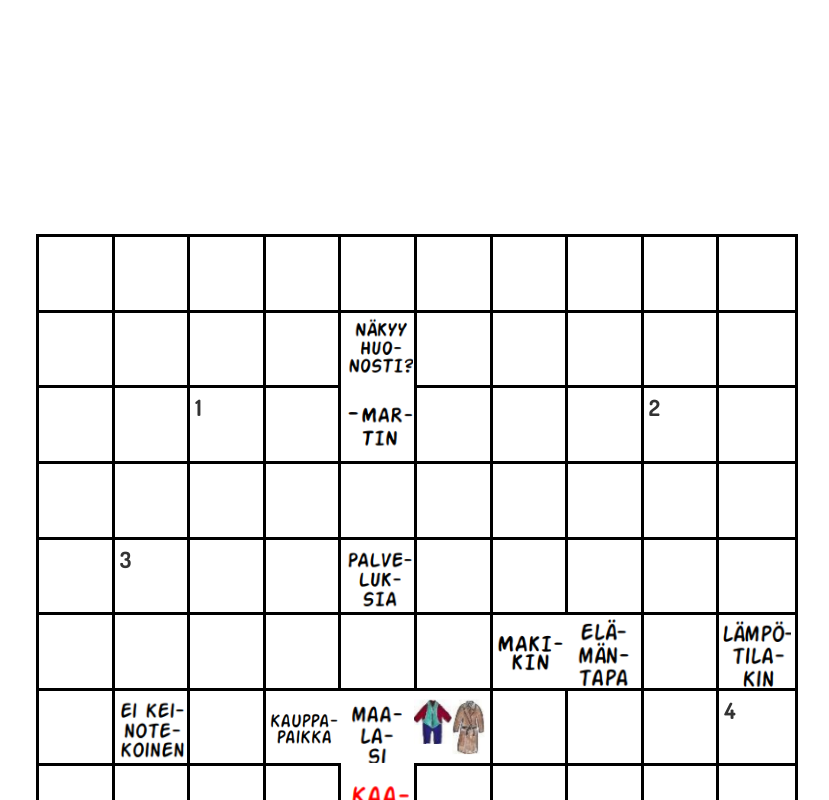
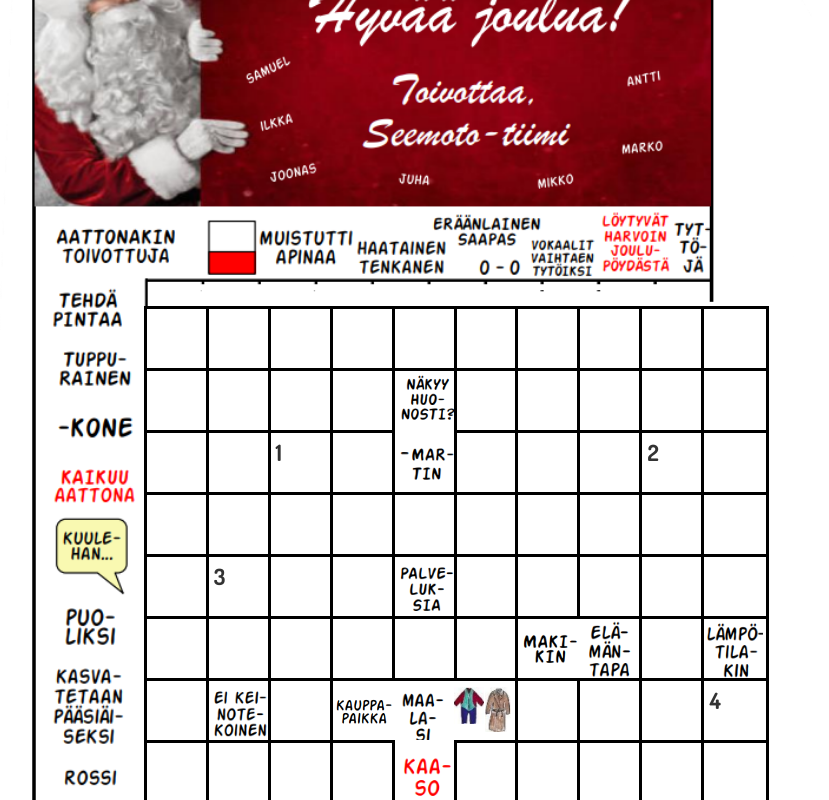
Before and after one commit to DeveloperWizard83/ristikko2021, a React (Vite) app: page / in a window 1280 px wide. Shown: the top 800 px of the page, without its empty margins (226-1055 px from the left). Built offline with nearby package versions, Linux system fonts and the light colour scheme.

Commit message:
Lisätty taustakuva

```diff
--- a/src/CrosswordGrid.css
+++ b/src/CrosswordGrid.css
@@ -1,9 +1,25 @@
+.canvas {
+  position: relative;
+
+}
+
+.background{
+  background-image: url('assets/images/tausta.png');
+  background-repeat: no-repeat;
+  height: 130vh;
+  width: 109vh;
+  background-size: cover;
+  top: 10%;
+
+}
 .grid-container {
   display: grid;
-  grid-template-columns: repeat(10, 2cm);
-  grid-template-rows: repeat(11, 2cm);
-  position: relative;
-  margin-top: 500px; /* Adjust the value as needed */
+  grid-template-columns: repeat(10, 1.64cm);
+  grid-template-rows: repeat(11, 1.64cm);
+  position: absolute;
+  margin-top: 426px; /* Adjust the value as needed */
+  left: 19%;
+
 
 
 
@@ -35,9 +51,7 @@
 
 
 
-.canvas {
-  position: relative;
-}
+
 .special-1{
   background-image: url('assets/images/1-kysymys.png');
   background-repeat: no-repeat;
--- a/src/CrosswordGrid.jsx
+++ b/src/CrosswordGrid.jsx
@@ -144,7 +144,12 @@ function CrosswordGrid() {
 
 
     const handleClick = (itemId) => {
+        event.preventDefault();
+        event.stopPropagation();
         // Toggle selection mode if the same item is clicked consecutively
+        if (invisibleInputRef.current) {
+            invisibleInputRef.current.focus({ preventScroll: true });
+        }
         if (lastClickedItem === itemId) {
             setSelectionMode(prevMode => prevMode === 'horizontal' ? 'vertical' : 'horizontal');
         } else {
@@ -192,6 +197,11 @@ function CrosswordGrid() {
 
 
     const handleKeyPress = (event) => {
+
+
+        if (invisibleInputRef.current) {
+            invisibleInputRef.current.focus({ preventScroll: true });
+        }
         if (!selectedItemId) return;
 
         let updatedContent = { ...gridContentRef.current };
@@ -259,7 +269,7 @@ function CrosswordGrid() {
     };
 
     return (
-        <div className="canvas" onTouchStart={handleTouchStart} onTouchMove={handleTouchMove}>
+        <div className="canvas background" onTouchStart={handleTouchStart} onTouchMove={handleTouchMove}>
             <input
                 ref={invisibleInputRef}
                 className="invisible-input"
```
Also changed, not shown: src/assets/images/tausta.png.
